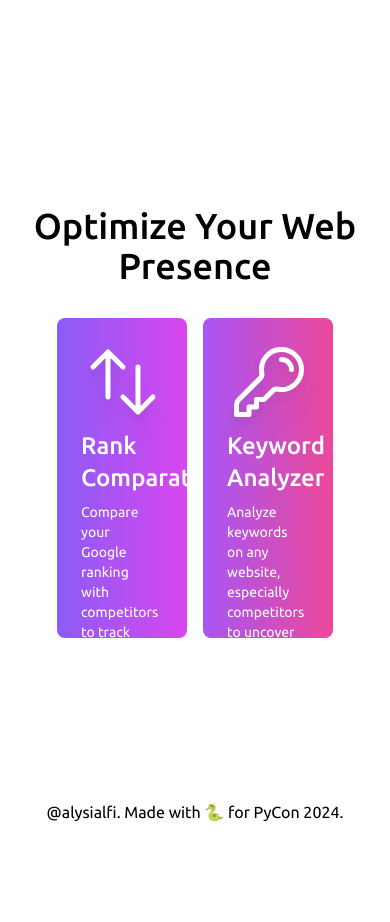
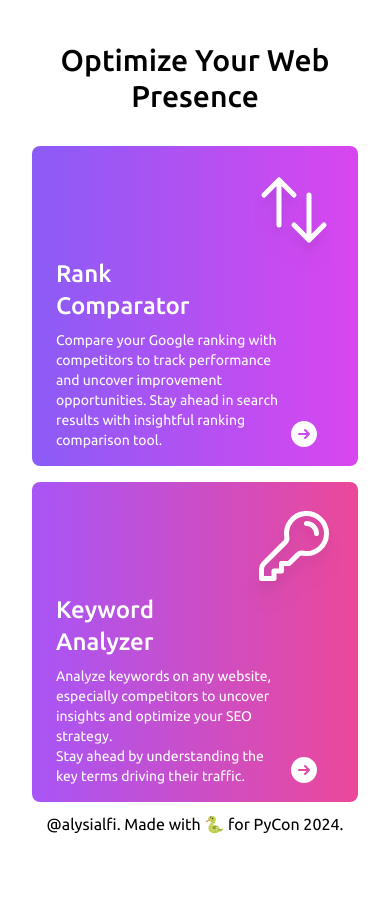
Before and after one commit to alysialfi/pycon-seo-optimizer, a Flask app: page / in a window 390 px wide. After the commit the page ends 834 px from the top, so only its background shows below. Run offline with Flask 3, Linux system fonts and the light colour scheme; some libraries are stand-ins or nearby versions.

Commit message:
fix(templates/base.html): responsive mobile UI

```diff
--- a/templates/base.html
+++ b/templates/base.html
@@ -10,11 +10,11 @@
 
   <body>
     <div id="app">
-        <div class="w-screen h-screen relative flex justify-center items-center flex-col">
-            <h1 class="font-medium text-4xl text-center">Optimize Your Web Presence</h1>
-            <div class="w-full flex justify-center gap-4 mt-8">
+        <div class="w-screen h-screen relative flex justify-center items-center flex-col md:p-2 p-8">
+            <h1 class="font-medium md:text-4xl text-3xl text-center">Optimize Your Web Presence</h1>
+            <div class="w-full flex justify-center gap-4 mt-8 md:flex-row flex-col">
                 <!-- rank comparator -->
-                <a href="/trends" class="block p-6 w-1/3 h-80 rounded-lg bg-gradient-to-r from-violet-500 to-fuchsia-500 text-white">
+                <a href="/trends" class="block p-6 w-full md:w-1/3 h-80 rounded-lg bg-gradient-to-r from-violet-500 to-fuchsia-500 text-white">
                     <div class="flex justify-end">
                         <svg xmlns="http://www.w3.org/2000/svg" fill="none" viewBox="0 0 24 24" stroke-width="1.5" stroke="currentColor" class="w-20 h-20 drop-shadow-xl">
                             <path stroke-linecap="round" stroke-linejoin="round" d="M3 7.5 7.5 3m0 0L12 7.5M7.5 3v13.5m13.5 0L16.5 21m0 0L12 16.5m4.5 4.5V7.5" />
@@ -36,7 +36,7 @@
                     </div>
                 </a>
                 <!-- keyword analyzer -->
-                <a href="/analysis" class="p-6 w-1/3 h-80 rounded-lg bg-gradient-to-r from-purple-500 to-pink-500 text-white">
+                <a href="/analysis" class="p-6 w-full md:w-1/3 h-80 rounded-lg bg-gradient-to-r from-purple-500 to-pink-500 text-white">
                     <div class="flex justify-end">
                         <svg xmlns="http://www.w3.org/2000/svg" fill="none" viewBox="0 0 24 24" stroke-width="1.5" stroke="currentColor" class="w-20 h-20 drop-shadow-xl">
                             <path stroke-linecap="round" stroke-linejoin="round" d="M15.75 5.25a3 3 0 0 1 3 3m3 0a6 6 0 0 1-7.029 5.912c-.563-.097-1.159.026-1.563.43L10.5 17.25H8.25v2.25H6v2.25H2.25v-2.818c0-.597.237-1.17.659-1.591l6.499-6.499c.404-.404.527-1 .43-1.563A6 6 0 1 1 21.75 8.25Z" />
@@ -58,7 +58,7 @@
                     </div>
                 </a>
             </div>
-            <div class="absolute bottom-5">
+            <div class="absolute bottom-2 md:bottom-5">
                 @alysialfi. Made with 🐍 for PyCon 2024.
             </div>
         </div>
```
